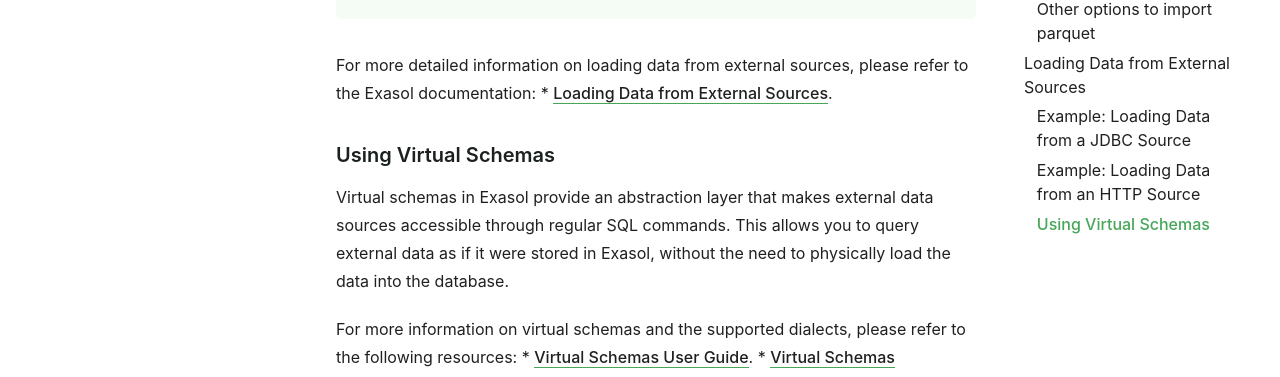
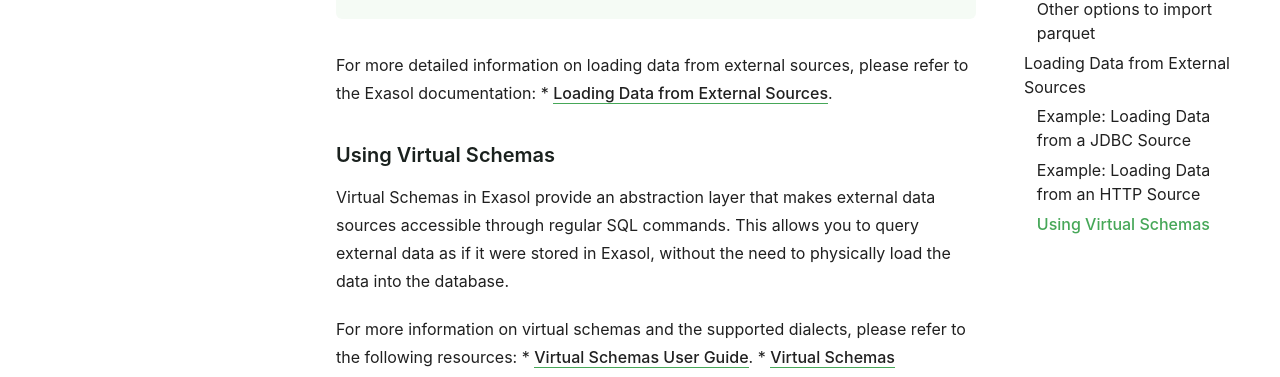
Before and after one commit to exasol/developer-documentation, a Sphinx documentation site: the page built from doc/data_ingestion.rst, in a window 1280 px wide and 900 px high, scrolled down 3083 px. Shown: the part 299-676 px from the top of the window. Built offline with Sphinx 7.4.7, drawn with Linux system fonts in a browser that asks for light colours; pages that are not in the unit, such as notebooks, are missing from menus.

```diff
--- a/doc/data_ingestion.rst
+++ b/doc/data_ingestion.rst
@@ -141,7 +141,7 @@ For more detailed information on loading data from external sources, please refe
 
 Using Virtual Schemas
 ^^^^^^^^^^^^^^^^^^^^^
-Virtual schemas in Exasol provide an abstraction layer that makes external data sources accessible through regular SQL commands.
+Virtual Schemas in Exasol provide an abstraction layer that makes external data sources accessible through regular SQL commands.
 This allows you to query external data as if it were stored in Exasol, without the need to physically load the data into the database.
 
 For more information on virtual schemas and the supported dialects, please refer to the following resources:
```
